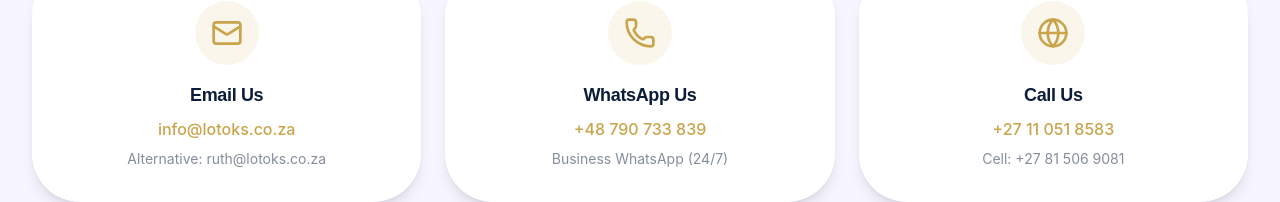
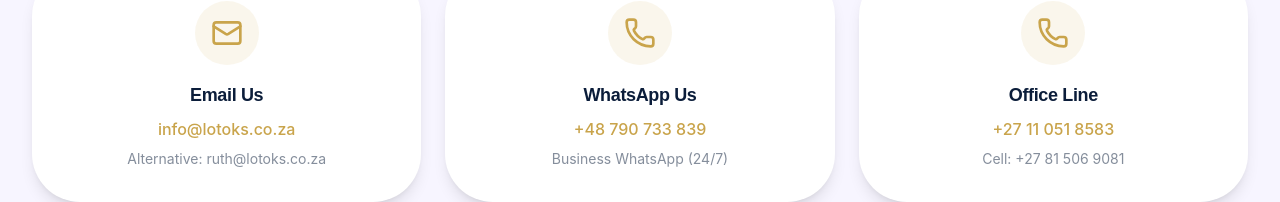
Before and after one commit to may10thserotonin-art/lotoks, a React (Vite) app in the folder lotoks-frontend/: page /contact in a window 1280 px wide. Shown: the part 448-650 px from the top of the page. Built offline with nearby package versions, Linux system fonts and the light colour scheme.

Commit message:
update contact page: office line title and add cell number

```diff
--- a/lotoks-frontend/src/pages/Contact.tsx
+++ b/lotoks-frontend/src/pages/Contact.tsx
@@ -37,8 +37,8 @@
     href: "https://wa.me/48790733839"
   },
   {
-    icon: Globe,
-    title: "Call Us",
+    icon: Phone,
+    title: "Office Line",
     value: "+27 11 051 8583",
     description: "Cell: +27 81 506 9081",
     href: "tel:+27110518583"
@@ -285,7 +285,7 @@
             ) : (
               <p className="text-navy/80">{info.value}</p>
             )}
-            <p className="text-navy/50 text-sm mt-2">{info.description}</p>
+            {info.description && <p className="text-navy/50 text-sm mt-2">{info.description}</p>}
           </ElevatedCard>
         </motion.div>
       ))}
```
